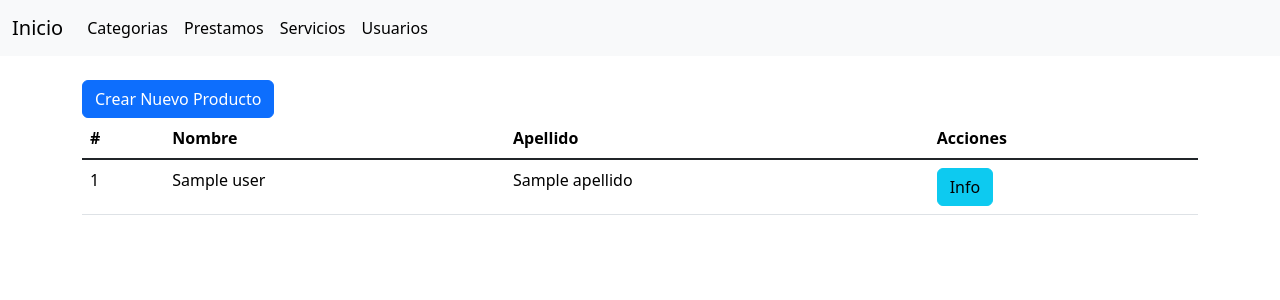
After one commit to kevinguerrerop1/btic, a CodeIgniter app: the page made by application/views/Users/index.php in a window 1280 px wide. The commit adds this page. Shown: the top 300 px of the page. Run offline with CodeIgniter, Linux system fonts and the light colour scheme; the template is opened without the code that fills it: most values are stand-ins (such as "Sample title", 1, 10 or a date in 2020).

Commit message:
Agregar Usuario Model y controller

```diff
--- /dev/null
+++ b/application/views/Users/index.php
@@ -0,0 +1,37 @@
+<!DOCTYPE html>
+<html lang="en">
+<head>
+    <meta charset="UTF-8">
+    <meta name="viewport" content="width=device-width, initial-scale=1.0">
+    <title>Document</title>
+  <?php $this->load->view("include/NavBar");?>
+</head>
+<br>
+<body>
+  <div class="container">
+    <form name="form" action="<?php echo site_url('ServiciosControllers/create')?>" method="post">
+      <button type="submit" class="btn btn-primary">Crear Nuevo Producto</button>
+    </form>
+    <table class="table">
+      <thead>
+        <tr>
+			<th scope="col">#</th>
+			<th scope="col">Nombre</th>
+			<th scope="col">Apellido</th>
+			<th scope="col">Acciones</th>
+        </tr>
+      </thead>
+      <tbody class="table-group-divider">
+        <?php foreach($users as $user){ ?>
+        <tr>
+			<td><?php echo $user->id ?></td>
+			<td><?php echo $user->Nombre ?></td>
+			<td><?php echo $user->Apellido ?></td>
+			<td><button type="button" class="btn btn-info">Info</button></td>
+        </tr>
+        <?php }?>
+      </tbody>
+    </table>
+  </div>
+</body>
+</html>
--- a/application/views/include/NavBar.php
+++ b/application/views/include/NavBar.php
@@ -26,6 +26,9 @@
 					<li class="nav-item">
             <a class="nav-link active" aria-current="page" href="<?php echo site_url('ServiciosControllers/index')?>">Servicios</a>
           </li>
+					<li class="nav-item">
+            <a class="nav-link active" aria-current="page" href="<?php echo site_url('UsersControllers/index')?>">Usuarios</a>
+          </li>
           <!-- <li class="nav-item">
             <a class="nav-link" href="#">Pricing</a>
           </li>
```
Also changed, not shown: application/controllers/UsersControllers.php (added, +17 -0 lines), application/models/Users.php (added, +15 -0 lines).
